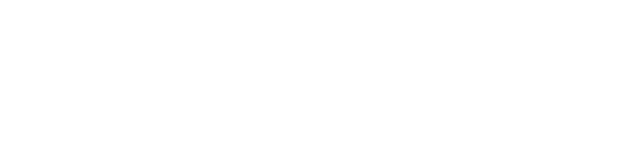
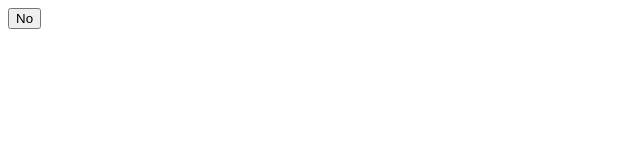
Before and after one commit to YanaKhardina/special-app, a plain HTML site: page index.html in a window 1280 px wide. Shown: the full height of the page, 0-640 px from the left. Drawn offline with Linux system fonts and the light colour scheme.

Commit message:
Update index.html

```diff
--- a/index.html
+++ b/index.html
@@ -6,6 +6,6 @@
     <title>Documents</title>
 </head>
 <body>
-
+   <button>No</button>
 </body>
 </html>
```
